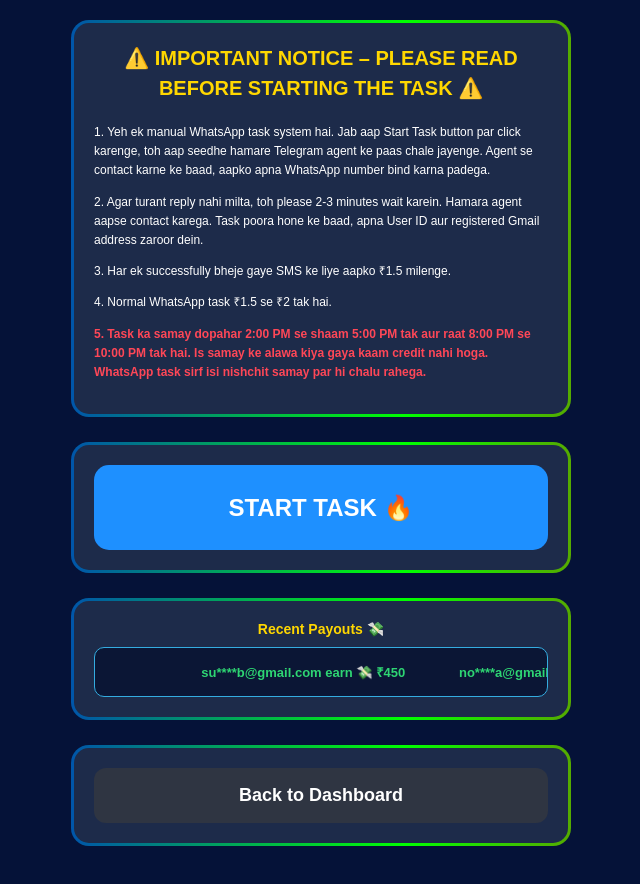
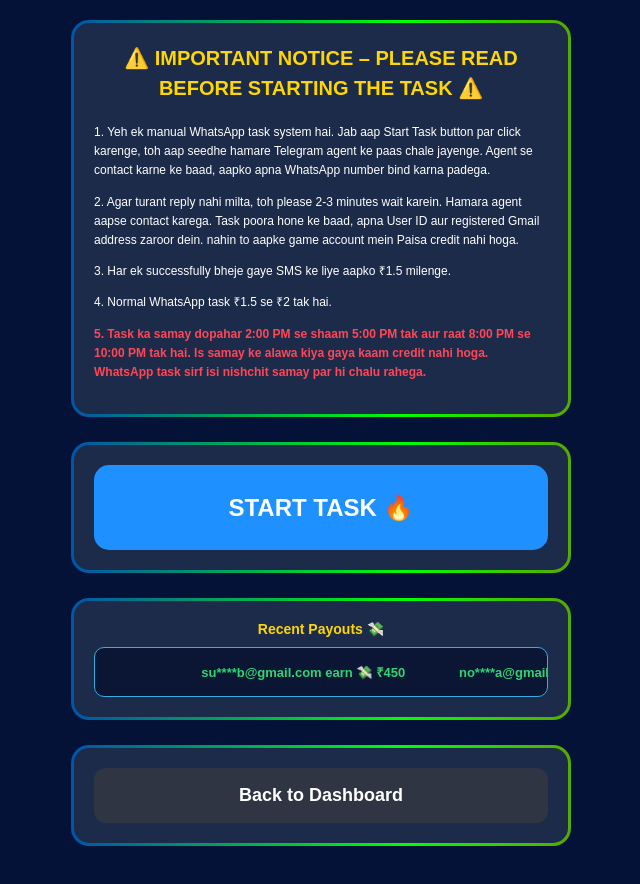
Before and after one commit to dragonsuuuj-code/WH46, a plain HTML site: page task.html in a window 1280 px wide. Shown: the whole page, without its empty margins (319-959 px from the left). Drawn offline with Linux system fonts and the light colour scheme.

Commit message:
Update task.html

```diff
--- a/task.html
+++ b/task.html
@@ -136,7 +136,7 @@
             </div>
             <div class="notice-text">
                 <p>1. Yeh ek manual WhatsApp task system hai. Jab aap Start Task button par click karenge, toh aap seedhe hamare Telegram agent ke paas chale jayenge. Agent se contact karne ke baad, aapko apna WhatsApp number bind karna padega.</p>
-                <p>2. Agar turant reply nahi milta, toh please 2-3 minutes wait karein. Hamara agent aapse contact karega. Task poora hone ke baad, apna User ID aur registered Gmail address zaroor dein.</p>
+                <p>2. Agar turant reply nahi milta, toh please 2-3 minutes wait karein. Hamara agent aapse contact karega. Task poora hone ke baad, apna User ID aur registered Gmail address zaroor dein. nahin to aapke game account mein Paisa credit nahi hoga.</p>
                 <p>3. Har ek successfully bheje gaye SMS ke liye aapko ₹1.5 milenge.</p>
                 <p>4. Normal WhatsApp task ₹1.5 se ₹2 tak hai.</p>
                 <p style="color: #ff4757; font-weight: bold;">5. Task ka samay dopahar 2:00 PM se shaam 5:00 PM tak aur raat 8:00 PM se 10:00 PM tak hai. Is samay ke alawa kiya gaya kaam credit nahi hoga. WhatsApp task sirf isi nishchit samay par hi chalu rahega.</p>
```
